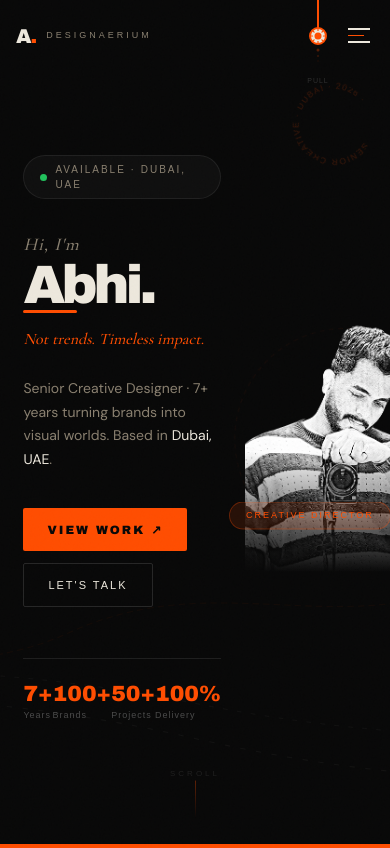
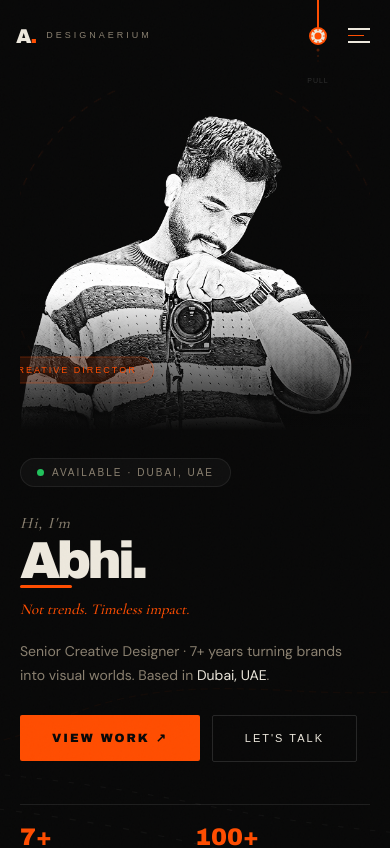
Before and after one commit to Artificer-cloud/adesignaerium, a Next.js app: page / in a window 390 px wide. Shown: the top 848 px of the page. Built offline with nearby package versions, Linux system fonts and the light colour scheme; a web font is replaced by a local one.

Commit message:
Fix mobile layout - portrait stacks on top

```diff
--- a/src/app/page.tsx
+++ b/src/app/page.tsx
@@ -98,7 +98,7 @@ function FontCycleName({ mounted }: { mounted: boolean }) {
   const { fs, done, vis } = useFontCycle(mounted)
   return (
     <div style={{opacity:mounted?1:0,transform:mounted?'translateY(0)':'translateY(36px)',transition:'opacity .5s .2s, transform .5s .2s'}}>
-      <span style={{fontFamily:'Cormorant Garamond,Georgia,serif',fontStyle:'italic',fontWeight:500,fontSize:'clamp(18px,2.5vw,28px)',color:'var(--muted)',display:'block',marginBottom:'4px',letterSpacing:'1px',opacity:vis?1:0,transition:'opacity .4s ease'}}>
+      <span style={{fontFamily:'Cormorant Garamond,Georgia,serif',fontStyle:'italic',fontWeight:500,fontSize:'clamp(16px,2.5vw,28px)',color:'var(--muted)',display:'block',marginBottom:'4px',letterSpacing:'1px',opacity:vis?1:0,transition:'opacity .4s ease'}}>
         Hi, I&apos;m
       </span>
       <h1 style={{lineHeight:.86,margin:0,position:'relative'}}>
@@ -107,7 +107,7 @@ function FontCycleName({ mounted }: { mounted: boolean }) {
           fontFamily:fs.font,
           fontWeight:fs.weight,
           fontStyle:fs.style,
-          fontSize:'clamp(54px,11vw,150px)',
+          fontSize:'clamp(52px,10vw,150px)',
           letterSpacing:done?'-4px':'-2px',
           color:fs.color,
           opacity:vis?1:0,
@@ -122,7 +122,7 @@ function FontCycleName({ mounted }: { mounted: boolean }) {
           position:'absolute',bottom:'-4px',left:0,
           height:'3px',borderRadius:'2px',
           background:'var(--orange)',
-          width:done?'clamp(54px,11vw,150px)':'0px',
+          width:done?'clamp(52px,10vw,150px)':'0px',
           display:'block',
           transition:done?'width .6s cubic-bezier(.23,1,.32,1) .1s':'none',
         }}/>
@@ -189,8 +189,8 @@ export default function HomePage() {
           <rect x="920" y="40" width="56" height="56" fill="none" stroke="#ede8dd" strokeWidth=".8" strokeDasharray="4 4" transform="rotate(18 948 68)"/>
         </svg>
 
-        {/* Spinning badge */}
-        <div className="animate-spin-slow" aria-hidden style={{position:'absolute',top:'clamp(72px,10vh,92px)',right:'clamp(16px,4vw,56px)',width:'80px',height:'80px',opacity:.2}}>
+        {/* Spinning badge — hidden on mobile */}
+        <div className="spinning-badge animate-spin-slow" aria-hidden>
           <svg viewBox="0 0 100 100">
             <path id="circ" d="M50,6 a44,44 0 1,1 -0.01,0" fill="none"/>
             <text style={{fontFamily:'var(--font-mono)',fontSize:'10.5px',fill:'var(--orange)',letterSpacing:'1.5px'}}>
@@ -199,50 +199,56 @@ export default function HomePage() {
           </svg>
         </div>
 
-        {/* Two-column layout */}
-        <div style={{display:'grid',gridTemplateColumns:'1fr clamp(200px,32vw,460px)',gap:'clamp(24px,4vw,60px)',padding:'clamp(90px,12vh,130px) clamp(20px,6vw,80px) clamp(60px,8vh,100px)',maxWidth:'1400px',margin:'0 auto',width:'100%',alignItems:'center'}}>
+        {/* ── HERO CONTENT ── */}
+        <div className="hero-grid">
 
-          {/* LEFT */}
-          <div>
-            <div style={{display:'inline-flex',alignItems:'center',gap:'8px',background:'rgba(255,255,255,0.03)',border:'1px solid rgba(255,255,255,0.07)',borderRadius:'100px',padding:'6px 16px',marginBottom:'32px',fontFamily:'var(--font-mono)',fontSize:'10px',letterSpacing:'2px',color:'var(--muted)',opacity:mounted?1:0,transform:mounted?'translateY(0)':'translateY(16px)',transition:'all .7s cubic-bezier(.23,1,.32,1) .1s'}}>
+          {/* LEFT — Text content */}
+          <div className="hero-text">
+            {/* Available badge */}
+            <div style={{display:'inline-flex',alignItems:'center',gap:'8px',background:'rgba(255,255,255,0.03)',border:'1px solid rgba(255,255,255,0.07)',borderRadius:'100px',padding:'6px 16px',marginBottom:'24px',fontFamily:'var(--font-mono)',fontSize:'10px',letterSpacing:'2px',color:'var(--muted)',opacity:mounted?1:0,transform:mounted?'translateY(0)':'translateY(16px)',transition:'all .7s cubic-bezier(.23,1,.32,1) .1s',whiteSpace:'nowrap'}}>
               <span style={{width:'7px',height:'7px',background:'#22c55e',borderRadius:'50%',flexShrink:0,animation:'blink 2s ease-in-out infinite'}}/>
               AVAILABLE · DUBAI, UAE
             </div>
 
+            {/* Font cycle name */}
             <FontCycleName mounted={mounted}/>
 
-            <div style={{height:'clamp(28px,3.5vw,44px)',overflow:'hidden',marginTop:'20px',opacity:mounted?1:0,transition:'opacity .9s .55s'}}>
-              <p style={{fontFamily:'Cormorant Garamond,Georgia,serif',fontStyle:'italic',fontSize:'clamp(16px,2vw,26px)',fontWeight:500,color:'var(--orange)',lineHeight:1.3,opacity:tagVis?1:0,transform:tagVis?'translateY(0)':'translateY(-12px)',transition:'all .4s cubic-bezier(.23,1,.32,1)'}}>
+            {/* Rotating tagline */}
+            <div style={{height:'clamp(24px,3.5vw,44px)',overflow:'hidden',marginTop:'16px',opacity:mounted?1:0,transition:'opacity .9s .55s'}}>
+              <p style={{fontFamily:'Cormorant Garamond,Georgia,serif',fontStyle:'italic',fontSize:'clamp(15px,2vw,26px)',fontWeight:500,color:'var(--orange)',lineHeight:1.3,opacity:tagVis?1:0,transform:tagVis?'translateY(0)':'translateY(-12px)',transition:'all .4s cubic-bezier(.23,1,.32,1)'}}>
                 {TAGLINES[tagIdx]}
               </p>
             </div>
 
-            <p style={{fontFamily:'var(--font-body)',fontSize:'clamp(14px,1.6vw,18px)',color:'var(--muted)',lineHeight:1.7,marginTop:'20px',maxWidth:'520px',opacity:mounted?1:0,transform:mounted?'translateY(0)':'translateY(24px)',transition:'all .9s cubic-bezier(.23,1,.32,1) .65s'}}>
+            {/* Description */}
+            <p style={{fontFamily:'var(--font-body)',fontSize:'clamp(14px,1.6vw,18px)',color:'var(--muted)',lineHeight:1.7,marginTop:'16px',opacity:mounted?1:0,transform:mounted?'translateY(0)':'translateY(24px)',transition:'all .9s cubic-bezier(.23,1,.32,1) .65s'}}>
               Senior Creative Designer · 7+ years turning brands into visual worlds. Based in{' '}
               <span style={{color:'var(--bone)'}}>Dubai, UAE</span>.
             </p>
 
-            <div style={{display:'flex',gap:'12px',flexWrap:'wrap',marginTop:'36px',opacity:mounted?1:0,transform:mounted?'translateY(0)':'translateY(24px)',transition:'all .9s cubic-bezier(.23,1,.32,1) .78s'}}>
+            {/* CTAs */}
+            <div style={{display:'flex',gap:'12px',flexWrap:'wrap',marginTop:'28px',opacity:mounted?1:0,transform:mounted?'translateY(0)':'translateY(24px)',transition:'all .9s cubic-bezier(.23,1,.32,1) .78s'}}>
               <Magnetic href="/work">
-                <span style={{display:'block',background:'var(--orange)',color:'var(--ink)',fontFamily:'Clash Display,Arial Black,sans-serif',fontWeight:600,fontSize:'12px',letterSpacing:'2px',textTransform:'uppercase',padding:'clamp(12px,1.5vh,16px) clamp(24px,3vw,40px)',borderRadius:'2px'}}>View Work ↗</span>
+                <span style={{display:'block',background:'var(--orange)',color:'var(--ink)',fontFamily:'Clash Display,Arial Black,sans-serif',fontWeight:600,fontSize:'12px',letterSpacing:'2px',textTransform:'uppercase',padding:'14px 32px',borderRadius:'2px'}}>View Work ↗</span>
               </Magnetic>
               <Magnetic href="/contact">
-                <span style={{display:'block',border:'1px solid rgba(255,255,255,0.12)',color:'var(--bone)',fontFamily:'var(--font-mono)',fontSize:'11px',letterSpacing:'2px',textTransform:'uppercase',padding:'clamp(12px,1.5vh,16px) clamp(24px,3vw,40px)',borderRadius:'2px'}}>Let&apos;s Talk</span>
+                <span style={{display:'block',border:'1px solid rgba(255,255,255,0.12)',color:'var(--bone)',fontFamily:'var(--font-mono)',fontSize:'11px',letterSpacing:'2px',textTransform:'uppercase',padding:'14px 32px',borderRadius:'2px'}}>Let&apos;s Talk</span>
               </Magnetic>
             </div>
 
-            <div style={{display:'grid',gridTemplateColumns:'repeat(4,1fr)',gap:0,marginTop:'clamp(40px,6vh,72px)',borderTop:'1px solid var(--border)',paddingTop:'24px',maxWidth:'480px',opacity:mounted?1:0,transition:'opacity .9s 1.1s'}}>
+            {/* Stats */}
+            <div className="stats-grid" style={{opacity:mounted?1:0,transition:'opacity .9s 1.1s'}}>
               {STATS.map(({n,l})=>(
                 <div key={l}>
-                  <div style={{fontFamily:'Clash Display,Arial Black,sans-serif',fontWeight:700,fontSize:'clamp(22px,3.5vw,44px)',color:'var(--orange)',lineHeight:1}}>{n}</div>
-                  <div style={{fontFamily:'var(--font-mono)',fontSize:'9px',color:'var(--dim)',letterSpacing:'1px',marginTop:'4px'}}>{l}</div>
+                  <div style={{fontFamily:'Clash Display,Arial Black,sans-serif',fontWeight:700,fontSize:'clamp(24px,3.5vw,44px)',color:'var(--orange)',lineHeight:1}}>{n}</div>
+                  <div style={{fontFamily:'var(--font-mono)',fontSize:'9px',color:'var(--dim)',letterSpacing:'1px',marginTop:'4px',whiteSpace:'nowrap'}}>{l}</div>
                 </div>
               ))}
             </div>
           </div>
 
-          {/* RIGHT — Hero portrait, completely frameless */}
-          <div style={{position:'relative',width:'100%',aspectRatio:'3/4',opacity:mounted?1:0,transform:mounted?'translateY(0)':'translateY(40px)',transition:'all 1.1s cubic-bezier(.23,1,.32,1) .6s'}}>
+          {/* RIGHT — Portrait */}
+          <div className="hero-portrait" style={{opacity:mounted?1:0,transform:mounted?'translateY(0)':'translateY(40px)',transition:'all 1.1s cubic-bezier(.23,1,.32,1) .6s'}}>
             <svg aria-hidden className="animate-spin-slow" style={{position:'absolute',inset:'-8%',width:'116%',height:'116%',opacity:.1,pointerEvents:'none',zIndex:0}} viewBox="0 0 400 400">
               <circle cx="200" cy="200" r="190" fill="none" stroke="#ff4d00" strokeWidth="1" strokeDasharray="8 8"/>
             </svg>
@@ -254,8 +260,8 @@ export default function HomePage() {
               style={{objectFit:'cover',objectPosition:'center top',zIndex:1}}
               onError={()=>{}}
             />
-            <div style={{position:'absolute',bottom:0,left:0,right:0,height:'45%',background:'linear-gradient(to bottom, transparent, var(--ink))',zIndex:2,pointerEvents:'none'}}/>
-            <div className="animate-float" style={{position:'absolute',bottom:'14%',left:'-8%',zIndex:3,background:'rgba(255,77,0,0.12)',border:'1px solid rgba(255,77,0,0.3)',borderRadius:'100px',padding:'6px 16px',fontFamily:'var(--font-mono)',fontSize:'9px',letterSpacing:'2px',color:'var(--orange)'}}>
+            <div style={{position:'absolute',bottom:0,left:0,right:0,height:'40%',background:'linear-gradient(to bottom, transparent, var(--ink))',zIndex:2,pointerEvents:'none'}}/>
+            <div className="animate-float" style={{position:'absolute',bottom:'12%',left:'-8%',zIndex:3,background:'rgba(255,77,0,0.12)',border:'1px solid rgba(255,77,0,0.3)',borderRadius:'100px',padding:'6px 16px',fontFamily:'var(--font-mono)',fontSize:'9px',letterSpacing:'2px',color:'var(--orange)',whiteSpace:'nowrap'}}>
               CREATIVE DIRECTOR
             </div>
           </div>
@@ -296,7 +302,7 @@ export default function HomePage() {
         <div style={{display:'grid',gridTemplateColumns:'repeat(auto-fit,minmax(min(100%,280px),1fr))',gap:'10px'}}>
           {FEATURED.map((p,i)=>(
             <Link key={p.id} href={`/work/${p.id}`} className="project-card"
-              style={{background:p.bg,border:'1px solid var(--border)',borderRadius:'6px',minHeight:i===0?'clamp(320px,40vw,460px)':'clamp(240px,30vw,360px)',padding:'clamp(20px,2.5vw,28px)',display:'flex',flexDirection:'column',justifyContent:'space-between',position:'relative',overflow:'hidden',opacity:0,animation:`fadeUp .8s cubic-bezier(.23,1,.32,1) ${.1+i*.12}s forwards`}}>
+              style={{background:p.bg,border:'1px solid var(--border)',borderRadius:'6px',minHeight:i===0?'clamp(280px,40vw,460px)':'clamp(220px,30vw,360px)',padding:'clamp(20px,2.5vw,28px)',display:'flex',flexDirection:'column',justifyContent:'space-between',position:'relative',overflow:'hidden',opacity:0,animation:`fadeUp .8s cubic-bezier(.23,1,.32,1) ${.1+i*.12}s forwards`}}>
               <svg aria-hidden style={{position:'absolute',inset:0,width:'100%',height:'100%',opacity:.06,pointerEvents:'none'}} viewBox="0 0 400 400" preserveAspectRatio="xMidYMid slice">
                 <circle cx="340" cy="40" r="70" fill="none" stroke="#ff4d00" strokeWidth="1" strokeDasharray="5 5"/>
               </svg>
@@ -360,7 +366,96 @@ export default function HomePage() {
         </div>
       </footer>
 
-      <style>{`.skill-cell{transition:background .3s}.skill-cell:hover{background:rgba(255,77,0,0.04)}`}</style>
+      {/* ── RESPONSIVE STYLES ────────────────────────────────── */}
+      <style>{`
+        .skill-cell { transition: background .3s; }
+        .skill-cell:hover { background: rgba(255,77,0,0.04); }
+
+        /* Spinning badge */
+        .spinning-badge {
+          position: absolute;
+          top: clamp(72px,10vh,92px);
+          right: clamp(16px,4vw,56px);
+          width: 80px; height: 80px;
+          opacity: .2;
+        }
+
+        /* Hero grid — desktop: side by side */
+        .hero-grid {
+          display: grid;
+          grid-template-columns: 1fr clamp(200px,32vw,460px);
+          gap: clamp(24px,4vw,60px);
+          padding: clamp(90px,12vh,130px) clamp(20px,6vw,80px) clamp(60px,8vh,100px);
+          max-width: 1400px;
+          margin: 0 auto;
+          width: 100%;
+          align-items: center;
+        }
+
+        /* Hero portrait wrapper */
+        .hero-portrait {
+          position: relative;
+          width: 100%;
+          aspect-ratio: 3/4;
+        }
+
+        /* Stats grid */
+        .stats-grid {
+          display: grid;
+          grid-template-columns: repeat(4,1fr);
+          gap: 0;
+          margin-top: clamp(32px,5vh,60px);
+          border-top: 1px solid var(--border);
+          padding-top: 20px;
+          max-width: 480px;
+        }
+
+        /* ── TABLET ── */
+        @media (max-width: 900px) {
+          .hero-grid {
+            grid-template-columns: 1fr clamp(180px,40vw,320px);
+            gap: 24px;
+          }
+          .spinning-badge { display: none; }
+        }
+
+        /* ── MOBILE ── */
+        @media (max-width: 640px) {
+          /* Stack: portrait on top, text below */
+          .hero-grid {
+            grid-template-columns: 1fr;
+            grid-template-rows: auto auto;
+            padding: 90px 20px 40px;
+            gap: 0;
+          }
+
+          /* Portrait goes FIRST on mobile (top) */
+          .hero-portrait {
+            order: -1;
+            aspect-ratio: 1/1;
+            width: 100%;
+            max-height: 340px;
+            border-radius: 4px;
+            overflow: hidden;
+            margin-bottom: 28px;
+          }
+
+          /* Text content */
+          .hero-text {
+            order: 1;
+          }
+
+          /* Stats — 2x2 on mobile */
+          .stats-grid {
+            grid-template-columns: repeat(2,1fr);
+            max-width: 100%;
+            gap: 16px 0;
+          }
+
+          /* Spinning badge — hide on mobile */
+          .spinning-badge { display: none; }
+        }
+      `}</style>
     </main>
   )
 }
```
